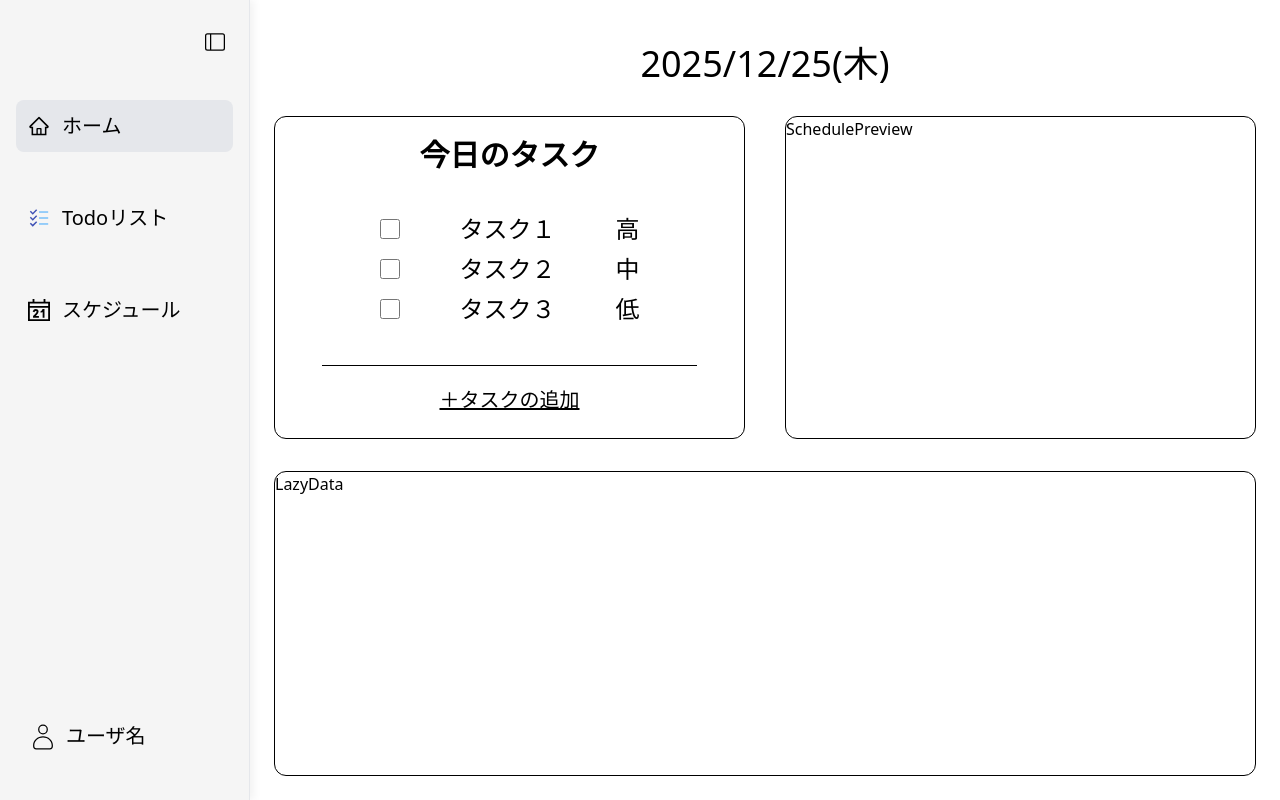
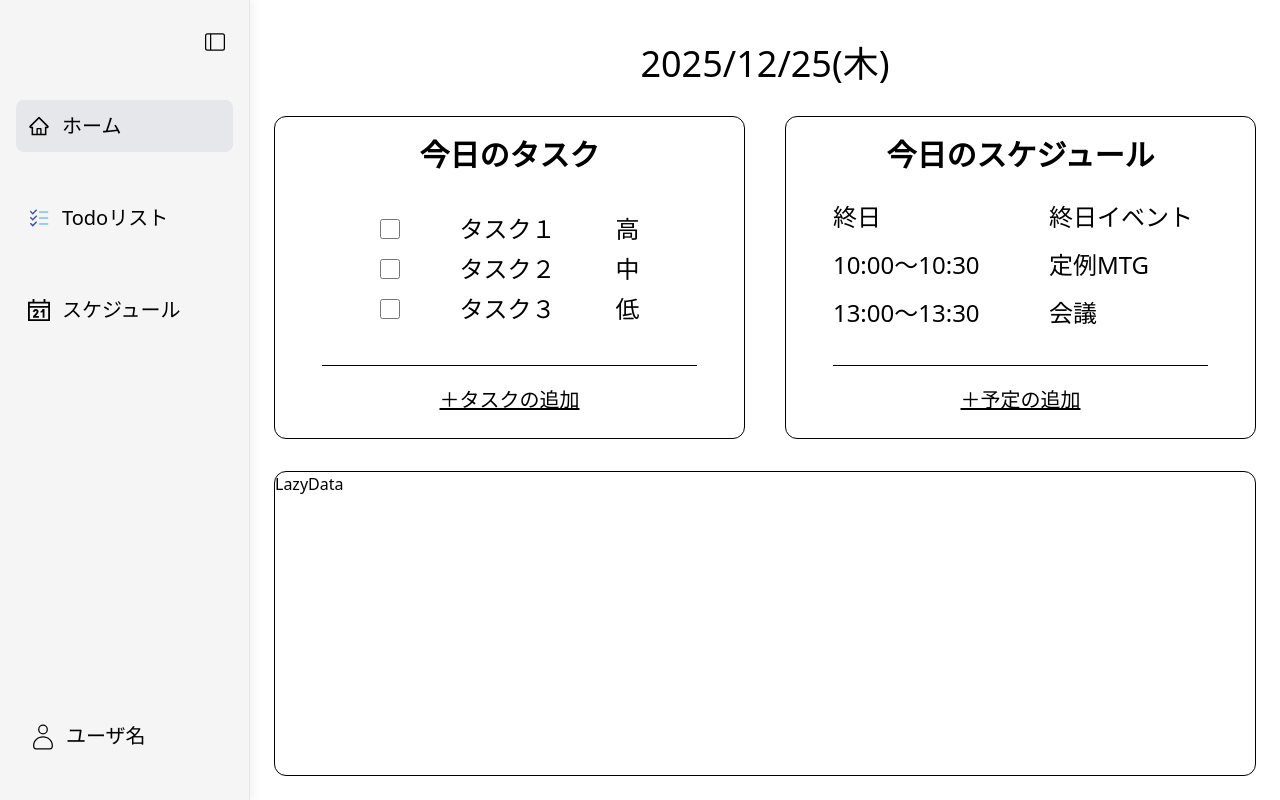
Before and after one commit to Fudai1020/WorkInsight, a React app in the folder frontend/: page /dashboard in a window 1280 px wide. Built offline with nearby package versions, Linux system fonts and the light colour scheme; the HTML template or start-up script is replaced by a standard one.

Commit message:
add dashboard schedulePreview layouts

```diff
--- a/frontend/src/components/SchedulePreview.tsx
+++ b/frontend/src/components/SchedulePreview.tsx
@@ -1,8 +1,39 @@
+import { useModal } from "../context/ModalContext"
 
 
 const SchedulePreview = () => {
+  const {openModal} = useModal();
+  const schedules = [
+    {id:1,title:"終日イベント",allDay:true,startTime:null,endTime:null},
+    {id:2,title:"定例MTG",allDay:false,startTime:"10:00",endTime:"10:30"},
+    {id:3,title:"会議",allDay:false,startTime:"13:00",endTime:"13:30"},
+  ];
+  const sortedSchedules = [...schedules].sort((a,b) => {
+    if(a.allDay && !b.allDay) return -1;
+    if(!a.allDay && b.allDay) return 1;
+    if(a.allDay && b.allDay) return 0;
+    return a.startTime!.localeCompare(b.startTime!);
+  })
   return (
-    <div className="border rounded-xl w-full h-full">SchedulePreview</div>
+    <div className="border rounded-xl w-full h-full">
+      <div className="flex flex-col items-center h-full">
+        <h1 className="text-3xl font-semibold mt-5">今日のスケジュール</h1>
+        <ul className="w-[80%] flex flex-col gap-4 mt-7 overflow-y-auto">
+          {sortedSchedules.map(s => (
+            <li key={s.id} className="grid grid-cols-[6rem_1fr] items-center gap-30">
+              <span className="text-2xl whitespace-nowrap">
+                {s.allDay ? "終日":`${s.startTime}〜${s.endTime}`}
+              </span>
+              <span className="text-2xl truncate">{s.title}</span>
+            </li>
+          ))}
+        </ul>
+        <div className="border-t mt-auto pb-6 pt-5 w-[80%]  text-center">
+          <span className="text-xl underline hover:scale-[1.05] cursor-pointer"
+                onClick={()=>openModal("schedule",)}>＋予定の追加</span>
+        </div>
+      </div>
+    </div>
   )
 }
 
```
Also changed, not shown: 1 other file (tests, documents, lock files or other folders).
